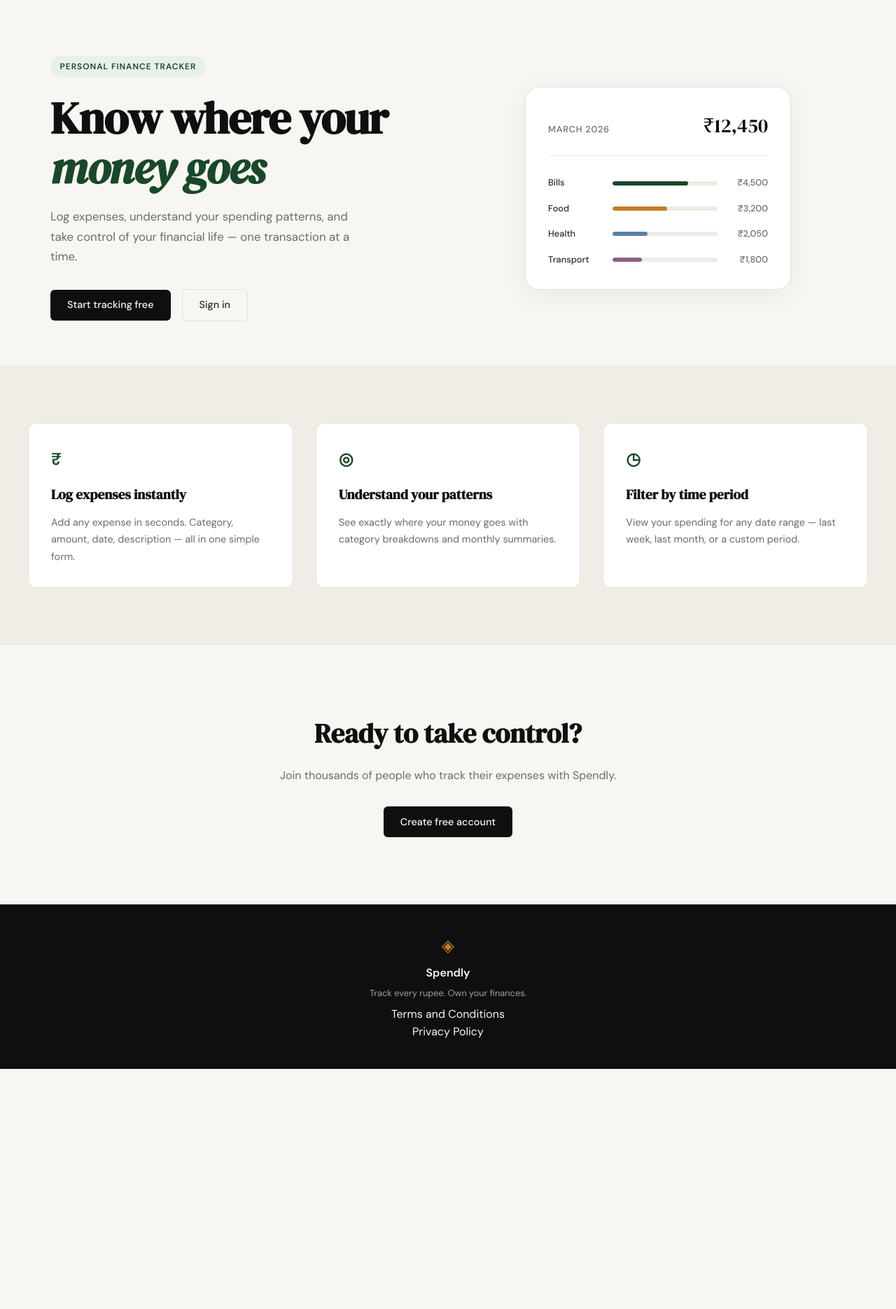
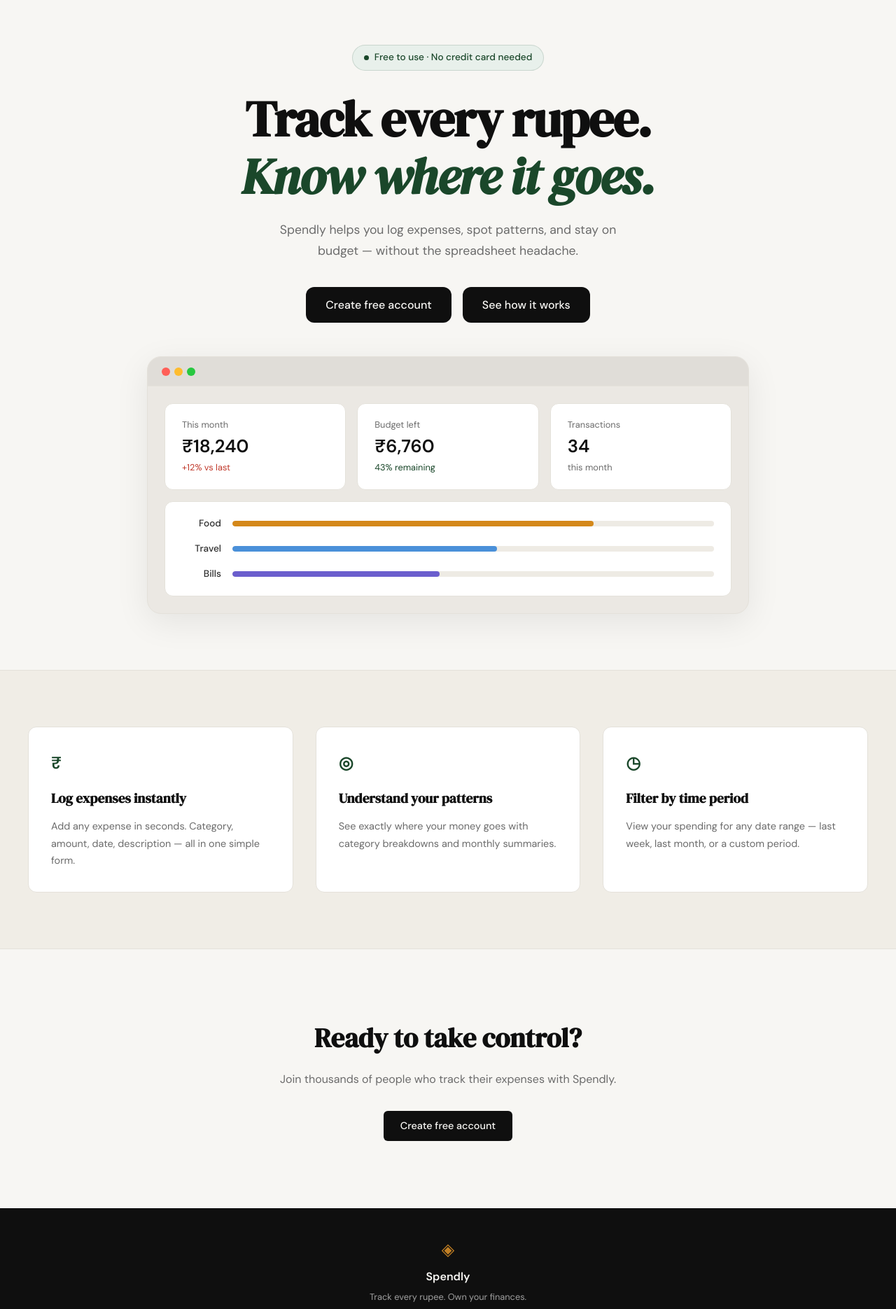
Before and after one commit to Shrirang-Bhagat/spendly, a Flask app: page / in a window 1280 px wide. Shown: the part 61-1931 px from the top of the page at 70% size. Before the commit the page ends 1588 px from the top, so only its background shows below. Run offline with Flask 3, Linux system fonts and the light colour scheme.

Commit message:
landing: redesign hero section to match mockup

```diff
--- a/static/css/style.css
+++ b/static/css/style.css
@@ -124,32 +124,49 @@
 /* ------------------------------------------------------------------ */
 
 .hero {
-    padding: 5rem 2rem 4rem;
-    display: grid;
-    grid-template-columns: 1fr 1fr;
-    gap: 4rem;
+    padding: 4rem 2rem 5rem;
+    display: flex;
+    flex-direction: column;
     align-items: center;
+    text-align: center;
     max-width: var(--max-width);
     margin: 0 auto;
+    gap: 3rem;
+}
+
+.hero-inner {
+    display: flex;
+    flex-direction: column;
+    align-items: center;
+    max-width: 680px;
 }
 
 .hero-badge {
-    display: inline-block;
+    display: inline-flex;
+    align-items: center;
+    gap: 0.5rem;
     background: var(--accent-light);
     color: var(--accent);
-    font-size: 0.75rem;
-    font-weight: 600;
-    letter-spacing: 0.08em;
-    text-transform: uppercase;
-    padding: 0.35rem 0.85rem;
+    font-size: 0.85rem;
+    font-weight: 500;
+    padding: 0.4rem 1rem;
     border-radius: 999px;
-    margin-bottom: 1.5rem;
+    margin-bottom: 1.75rem;
+    border: 1px solid rgba(26, 71, 42, 0.15);
+}
+
+.hero-badge-dot {
+    width: 7px;
+    height: 7px;
+    background: var(--accent);
+    border-radius: 50%;
+    flex-shrink: 0;
 }
 
 .hero-title {
     font-family: var(--font-display);
-    font-size: clamp(2.5rem, 5vw, 4rem);
-    line-height: 1.1;
+    font-size: clamp(2.8rem, 6vw, 4.5rem);
+    line-height: 1.15;
     letter-spacing: -0.02em;
     color: var(--ink);
     margin-bottom: 1.25rem;
@@ -161,78 +178,131 @@
 }
 
 .hero-subtitle {
-    font-size: 1.05rem;
+    font-size: 1.1rem;
     color: var(--ink-muted);
     line-height: 1.7;
-    max-width: 460px;
-    margin-bottom: 2rem;
+    max-width: 520px;
+    margin-bottom: 2.25rem;
 }
 
 .hero-actions {
     display: flex;
     gap: 1rem;
     align-items: center;
+    justify-content: center;
+}
+
+.hero-actions .btn-primary {
+    padding: 0.8rem 1.75rem;
+    font-size: 1rem;
+    border-radius: var(--radius-md);
 }
 
 /* ------------------------------------------------------------------ */
-/* Mock card (hero visual)                                             */
+/* Mock browser (hero visual)                                          */
 /* ------------------------------------------------------------------ */
 
 .hero-visual {
-    display: flex;
-    justify-content: center;
+    width: 100%;
+    max-width: 860px;
 }
 
-.mock-card {
+.mock-browser {
+    background: #ebe8e3;
+    border: 1px solid var(--border);
+    border-radius: var(--radius-lg);
+    overflow: hidden;
+    box-shadow: 0 12px 48px rgba(0,0,0,0.08);
+}
+
+.mock-browser-bar {
+    display: flex;
+    align-items: center;
+    gap: 6px;
+    padding: 0.9rem 1.25rem;
+    background: #e0ddd8;
+    border-bottom: 1px solid var(--border);
+}
+
+.mock-traffic {
+    width: 12px;
+    height: 12px;
+    border-radius: 50%;
+}
+
+.mock-traffic-red    { background: #ff5f57; }
+.mock-traffic-yellow { background: #febc2e; }
+.mock-traffic-green  { background: #28c840; }
+
+.mock-browser-body {
+    padding: 1.5rem;
+    display: flex;
+    flex-direction: column;
+    gap: 1rem;
+}
+
+.mock-stats {
+    display: grid;
+    grid-template-columns: repeat(3, 1fr);
+    gap: 1rem;
+}
+
+.mock-stat-card {
     background: var(--paper-card);
     border: 1px solid var(--border);
-    border-radius: var(--radius-lg);
-    padding: 2rem;
-    width: 100%;
-    max-width: 380px;
-    box-shadow: 0 8px 40px rgba(0,0,0,0.06);
+    border-radius: var(--radius-md);
+    padding: 1.25rem 1.5rem;
+    text-align: left;
 }
 
-.mock-card-header {
-    display: flex;
-    justify-content: space-between;
-    align-items: baseline;
-    margin-bottom: 1.75rem;
-    padding-bottom: 1.25rem;
-    border-bottom: 1px solid var(--border-soft);
+.mock-stat-label {
+    font-size: 0.8rem;
+    color: var(--ink-muted);
+    margin-bottom: 0.35rem;
 }
 
-.mock-label {
-    font-size: 0.8rem;
-    font-weight: 500;
-    color: var(--ink-muted);
-    text-transform: uppercase;
-    letter-spacing: 0.06em;
+.mock-stat-value {
+    font-size: 1.6rem;
+    font-weight: 600;
+    color: var(--ink);
+    line-height: 1.2;
+    margin-bottom: 0.3rem;
 }
 
-.mock-total {
-    font-family: var(--font-display);
-    font-size: 1.75rem;
-    color: var(--ink);
+.mock-stat-sub {
+    font-size: 0.8rem;
+    color: var(--ink-muted);
 }
 
-.mock-bars { display: flex; flex-direction: column; gap: 1rem; }
+.mock-stat-danger  { color: var(--danger); }
+.mock-stat-success { color: var(--accent); }
 
-.mock-bar-row {
-    display: grid;
-    grid-template-columns: 80px 1fr 60px;
-    align-items: center;
-    gap: 0.75rem;
+.mock-categories {
+    background: var(--paper-card);
+    border: 1px solid var(--border);
+    border-radius: var(--radius-md);
+    padding: 1.25rem 1.5rem;
+    display: flex;
+    flex-direction: column;
+    gap: 0.9rem;
 }
 
-.mock-cat {
-    font-size: 0.8rem;
+.mock-cat-row {
+    display: grid;
+    grid-template-columns: 56px 1fr;
+    align-items: center;
+    gap: 1rem;
+}
+
+.mock-cat-label {
+    font-size: 0.85rem;
+    color: var(--ink-soft);
     font-weight: 500;
-    color: var(--ink-soft);
+    text-align: right;
 }
 
 .mock-bar-track {
-    height: 6px;
+    height: 8px;
     background: var(--border-soft);
     border-radius: 999px;
     overflow: hidden;
@@ -240,21 +310,12 @@
 
 .mock-bar {
     height: 100%;
-    background: var(--accent);
     border-radius: 999px;
-    transition: width 0.6s ease;
 }
 
-.mock-bar-2 { background: var(--accent-2); }
-.mock-bar-3 { background: #5b7fa6; }
-.mock-bar-4 { background: #8b5e83; }
-
-.mock-amt {
-    font-size: 0.8rem;
-    font-weight: 500;
-    color: var(--ink-muted);
-    text-align: right;
-}
+.mock-bar-food   { background: #d4881a; }
+.mock-bar-travel { background: #4a90d9; }
+.mock-bar-bills  { background: #6b5ecd; }
 
 /* ------------------------------------------------------------------ */
 /* Buttons                                                             */
@@ -512,15 +573,7 @@
 /* ------------------------------------------------------------------ */
 
 @media (max-width: 900px) {
-    .hero {
-        grid-template-columns: 1fr;
-        text-align: center;
-    }
-
-    .hero-subtitle { max-width: 100%; }
-    .hero-actions { justify-content: center; }
     .hero-visual { display: none; }
-
     .features-inner { grid-template-columns: 1fr; }
 }
 
--- a/templates/landing.html
+++ b/templates/landing.html
@@ -6,55 +6,64 @@
 
 <section class="hero">
     <div class="hero-inner">
-        <div class="hero-badge">Personal Finance Tracker</div>
+        <div class="hero-badge"><span class="hero-badge-dot"></span>Free to use · No credit card needed</div>
         <h1 class="hero-title">
-            Know where your<br>
-            <em>money goes</em>
+            Track every rupee.<br>
+            <em>Know where it goes.</em>
         </h1>
         <p class="hero-subtitle">
-            Log expenses, understand your spending patterns,
-            and take control of your financial life —
-            one transaction at a time.
+            Spendly helps you log expenses, spot patterns, and stay
+            on budget — without the spreadsheet headache.
         </p>
         <div class="hero-actions">
-            <a href="{{ url_for('register') }}" class="btn-primary">Start tracking free</a>
-            <a href="{{ url_for('login') }}" class="btn-ghost">Sign in</a>
+            <a href="{{ url_for('register') }}" class="btn-primary">Create free account</a>
+            <a href="#" class="btn-primary">See how it works</a>
         </div>
     </div>
     <div class="hero-visual">
-        <div class="mock-card">
-            <div class="mock-card-header">
-                <span class="mock-label">March 2026</span>
-                <span class="mock-total">₹12,450</span>
+        <div class="mock-browser">
+            <div class="mock-browser-bar">
+                <span class="mock-traffic mock-traffic-red"></span>
+                <span class="mock-traffic mock-traffic-yellow"></span>
+                <span class="mock-traffic mock-traffic-green"></span>
             </div>
-            <div class="mock-bars">
-                <div class="mock-bar-row">
-                    <span class="mock-cat">Bills</span>
-                    <div class="mock-bar-track">
-                        <div class="mock-bar" style="width: 72%"></div>
+            <div class="mock-browser-body">
+                <div class="mock-stats">
+                    <div class="mock-stat-card">
+                        <div class="mock-stat-label">This month</div>
+                        <div class="mock-stat-value">₹18,240</div>
+                        <div class="mock-stat-sub mock-stat-danger">+12% vs last</div>
                     </div>
-                    <span class="mock-amt">₹4,500</span>
+                    <div class="mock-stat-card">
+                        <div class="mock-stat-label">Budget left</div>
+                        <div class="mock-stat-value">₹6,760</div>
+                        <div class="mock-stat-sub mock-stat-success">43% remaining</div>
+                    </div>
+                    <div class="mock-stat-card">
+                        <div class="mock-stat-label">Transactions</div>
+                        <div class="mock-stat-value">34</div>
+                        <div class="mock-stat-sub">this month</div>
+                    </div>
                 </div>
-                <div class="mock-bar-row">
-                    <span class="mock-cat">Food</span>
-                    <div class="mock-bar-track">
-                        <div class="mock-bar mock-bar-2" style="width: 52%"></div>
+                <div class="mock-categories">
+                    <div class="mock-cat-row">
+                        <span class="mock-cat-label">Food</span>
+                        <div class="mock-bar-track">
+                            <div class="mock-bar mock-bar-food" style="width: 75%"></div>
+                        </div>
                     </div>
-                    <span class="mock-amt">₹3,200</span>
-                </div>
-                <div class="mock-bar-row">
-                    <span class="mock-cat">Health</span>
-                    <div class="mock-bar-track">
-                        <div class="mock-bar mock-bar-3" style="width: 33%"></div>
+                    <div class="mock-cat-row">
+                        <span class="mock-cat-label">Travel</span>
+                        <div class="mock-bar-track">
+                            <div class="mock-bar mock-bar-travel" style="width: 55%"></div>
+                        </div>
                     </div>
-                    <span class="mock-amt">₹2,050</span>
-                </div>
-                <div class="mock-bar-row">
-                    <span class="mock-cat">Transport</span>
-                    <div class="mock-bar-track">
-                        <div class="mock-bar mock-bar-4" style="width: 28%"></div>
+                    <div class="mock-cat-row">
+                        <span class="mock-cat-label">Bills</span>
+                        <div class="mock-bar-track">
+                            <div class="mock-bar mock-bar-bills" style="width: 43%"></div>
+                        </div>
                     </div>
-                    <span class="mock-amt">₹1,800</span>
                 </div>
             </div>
         </div>
```
Also changed, not shown: hero.png (added).
